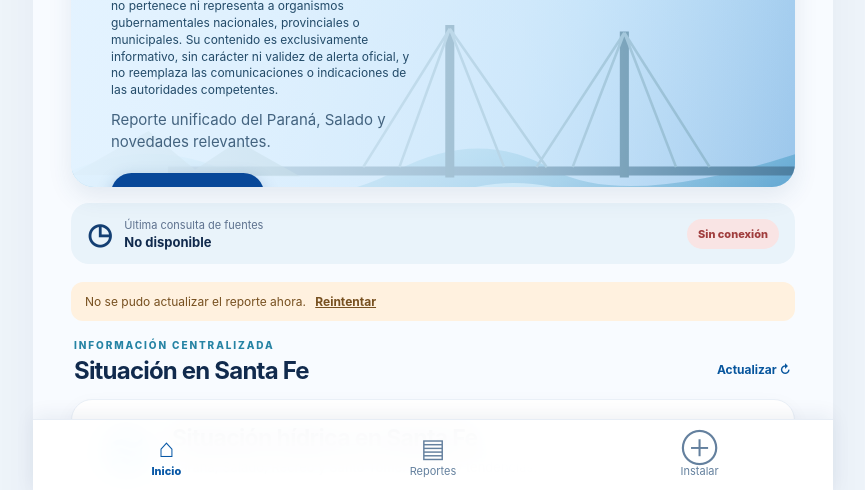
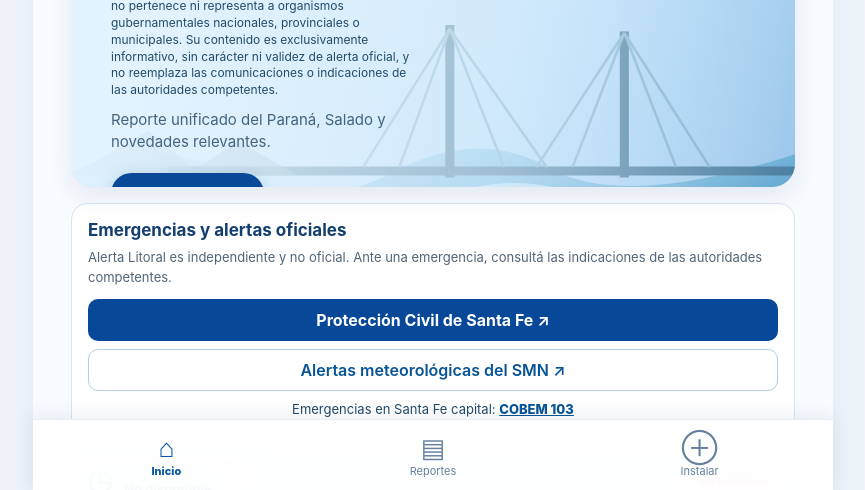
Before and after one commit to ferallena85-ui/alerta-litoral, a website: page index.html in a window 1280 px wide. Shown: the part 308-798 px from the top of the page, without its empty margins (207-1072 px from the left). Drawn offline with Linux system fonts and the light colour scheme; no server answers.

Commit message:
Add official emergencies section to index.html
Added a new section for official emergencies and alerts with relevant links and information.

```diff
--- a/index.html
+++ b/index.html
@@ -27,7 +27,30 @@ Alerta Litoral no pertenece ni representa a organismos gubernamentales nacionale
 <p>Reporte unificado del Paraná, Salado y novedades relevantes.</p><button class="primary-btn" data-scroll="reporte">Ver informe <span aria-hidden="true">›</span></button></div>
     <svg class="hero-art" viewBox="0 0 560 250" preserveAspectRatio="xMidYMid slice" aria-hidden="true"><defs><linearGradient id="riverg" x1="0" y1="0" x2="1" y2="1"><stop stop-color="#a5def3"/><stop offset="1" stop-color="#1675ad"/></linearGradient></defs><path d="M0 178 Q65 150 126 181T251 178T371 176T560 165V250H0Z" fill="url(#riverg)" opacity=".85"/><path d="M0 204q72-20 145 5t135-5t130 1t150-4" fill="none" stroke="#e5faff" stroke-width="4" opacity=".6"/><path d="M75 178 H560" stroke="#376b8c" stroke-width="7"/><path d="M293 65V183M428 70V183" stroke="#326986" stroke-width="7"/><path d="m293 68-67 107m67-107-39 107m39-107 42 107m-42-107 75 107m60-104-68 104m68-104-40 104m40-104 40 104m-40-104 66 104" stroke="#7baac1" stroke-width="2"/><path d="M0 181l60-34 36 30 33-22 48 27" fill="#6e9aa1" opacity=".6"/></svg>
    </section>
-   <div class="status-strip" role="status"><span class="status-clock" aria-hidden="true">◷</span><div><span class="muted-label">Última consulta de fuentes</span><strong id="checkedAt">Consultando…</strong></div><span id="statusBadge" class="status-pill">Cargando</span></div>
+
+<section aria-label="Emergencias oficiales" style="margin:16px 0;padding:16px;border:1px solid #d9e4f0;border-radius:16px;background:#fff;">
+  <h2 style="font-size:17px;margin:0 0 8px;color:#123e71;">
+    Emergencias y alertas oficiales
+  </h2>
+  <p style="font-size:13px;line-height:1.5;margin:0 0 12px;color:#526477;">
+    Alerta Litoral es independiente y no oficial. Ante una emergencia, consultá las indicaciones de las autoridades competentes.
+  </p>
+  <a href="https://www.santafe.gob.ar/proteccioncivil/"
+     target="_blank" rel="noopener noreferrer"
+     style="display:block;padding:11px;margin-bottom:8px;background:#084899;color:white;text-decoration:none;border-radius:10px;text-align:center;font-weight:700;">
+    Protección Civil de Santa Fe &#8599;
+  </a>
+  <a href="https://www.smn.gob.ar/alertas"
+     target="_blank" rel="noopener noreferrer"
+     style="display:block;padding:10px;margin-bottom:10px;border:1px solid #b4cce4;border-radius:10px;text-align:center;text-decoration:none;font-weight:600;">
+    Alertas meteorológicas del SMN &#8599;
+  </a>
+  <p style="font-size:13px;margin:0;text-align:center;color:#234b69;">
+    Emergencias en Santa Fe capital:
+    <a href="tel:103" style="font-weight:800;">COBEM 103</a>
+  </p>
+</section>
+<div class="status-strip" role="status"><span class="status-clock" aria-hidden="true">◷</span><div><span class="muted-label">Última consulta de fuentes</span><strong id="checkedAt">Consultando…</strong></div><span id="statusBadge" class="status-pill">Cargando</span></div>
    <div id="reloadError" class="fetch-error hidden" role="alert">No se pudo actualizar el reporte ahora. <button id="retryBtn" type="button">Reintentar</button></div>
    <div class="section-head"><div><span class="eyebrow">INFORMACIÓN CENTRALIZADA</span><h2>Situación en Santa Fe</h2></div><button class="text-action" type="button" id="refreshBtn" title="Consultar última versión disponible">Actualizar ↻</button></div>
    <div class="main-cards">
```
